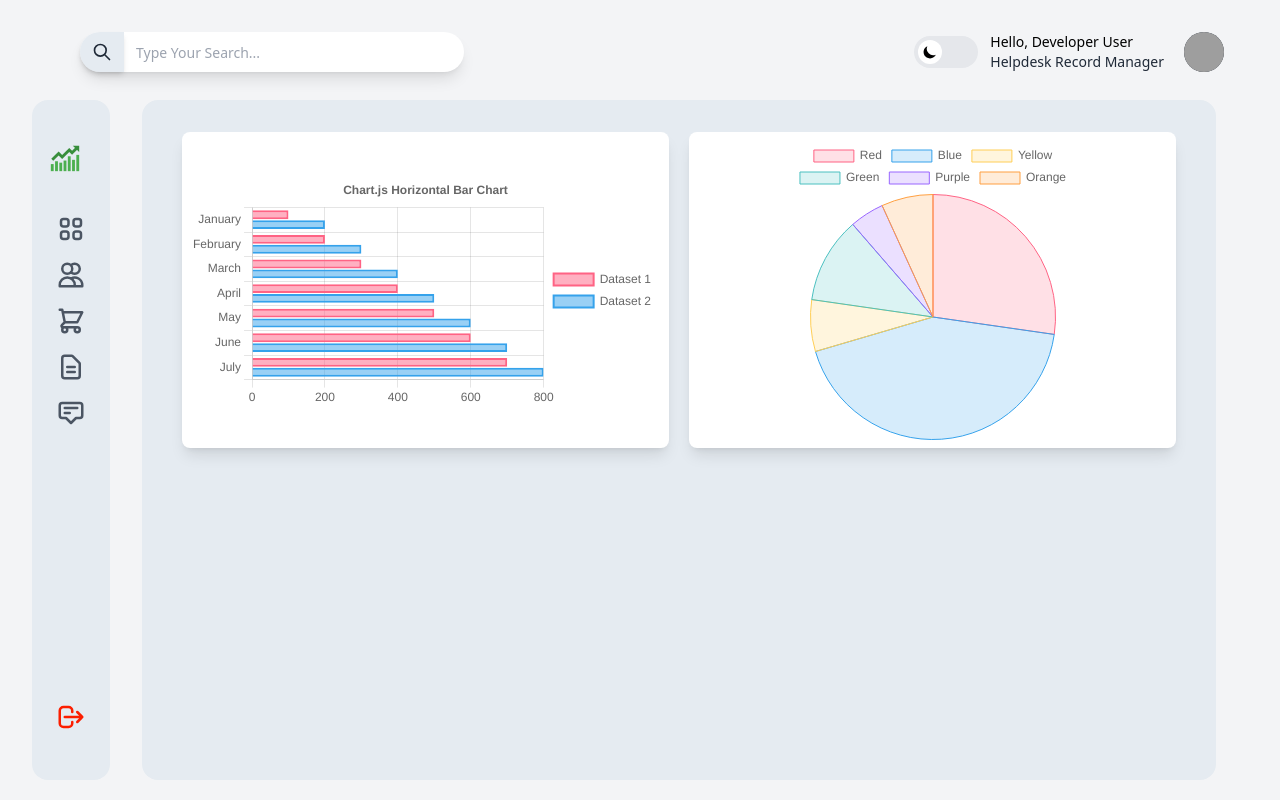
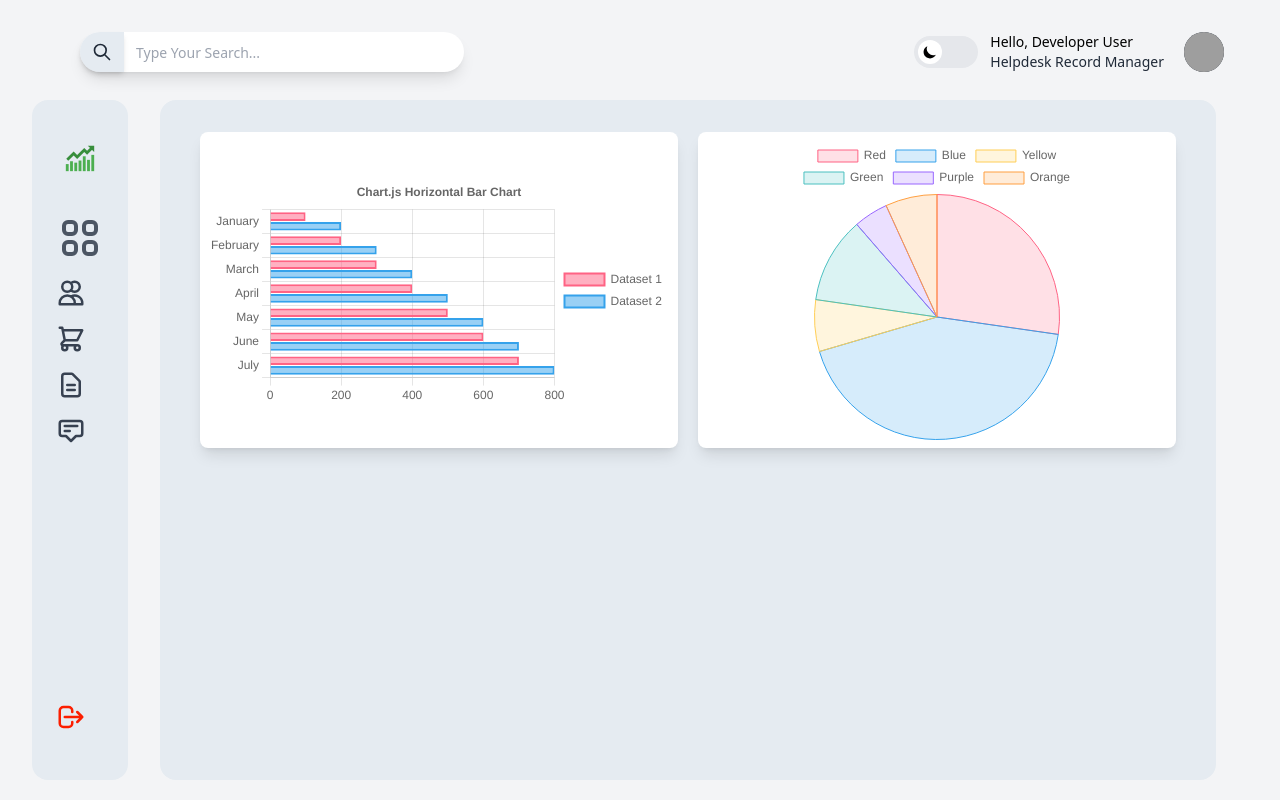
Before and after one commit to Shahnawaz-Muhammad/ctt-dashboard, a React (Vite) app: page / in a window 1280 px wide. Built offline with nearby package versions, Linux system fonts and the light colour scheme; grey boxes are pictures that could not be loaded.

Commit message:
sidebar animation,

```diff
--- a/package.json
+++ b/package.json
@@ -12,6 +12,7 @@
   "dependencies": {
     "@headlessui/react": "^1.7.17",
     "chart.js": "^4.4.0",
+    "framer-motion": "^10.16.4",
     "localforage": "^1.10.0",
     "match-sorter": "^6.3.1",
     "prop-types": "^15.8.1",
--- a/src/components/shared/sidebar/index.jsx
+++ b/src/components/shared/sidebar/index.jsx
@@ -6,6 +6,8 @@ import { Link, useLocation } from "react-router-dom";
 import PropTypes from "prop-types";
 import { useContext, useState } from "react";
 import { ThemeContext } from "../../../context/themeContext";
+
+import { motion } from "framer-motion";
 
 const linkClass =
   "flex items-center gap-2 font-light px-3 py-2 rounded-sm text-base";
@@ -32,7 +34,7 @@ export default function Sidebar() {
       }  lg:px-3 py-10 flex flex-col rounded-2xl justify-between`}
     >
       <div>
-        <div className="flex items-center px-1">
+        <div className="flex items-center justify-center ">
           <FcBullish fontSize={34} />
           {/* <span className="text-neutral-200 text-lg">OpenShop</span> */}
         </div>
@@ -50,17 +52,22 @@ export default function Sidebar() {
       </div>
       <div className="flex flex-col gap-0.5 relative">
         <div
-          className={`${enabled ? "hover:bg-slate-800" : "hover:bg-slate-300"} cursor-pointer text-red-500 , ${linkClass}`}
+          className={` cursor-pointer text-red-500 , ${linkClass}`}
           onMouseEnter={() => setShowLogout(true)}
           onMouseLeave={handleMouseLeave}
         >
           <span>
-            <HiOutlineLogout className="text-red text-3xl" />
+            <HiOutlineLogout className="hover:text-5xl text-3xl transition-all duration-300 text-red" />
           </span>
           {showLogoout && (
-            <span className="bg-greyDark  px-3 py-2 rounded-r-lg shadow-xl absolute left-14 font-semibold">
+            <motion.div
+              initial={{ opacity: 0, x: -15 }}
+              animate={{ opacity: 1, x: 0 }}
+              transition={{ duration: 0.5, delay:.2 }}
+              className={`${enabled ? "bg-gray-600" : "bg-greyDark"}  px-3 py-2 rounded-r-lg shadow-xl absolute left-14 font-semibold`}
+            >
               Logout
-            </span>
+            </motion.div>
           )}
         </div>
       </div>
@@ -75,48 +82,56 @@ function SidebarLink({ link, handleMouseEnter, handleMouseLeave, isHovered }) {
   return (
     <Link
       to={link.path}
-      className={` ${linkClass} relative w-full h-full ${enabled ? "hover:bg-slate-800" : "hover:bg-slate-300"}`}
+      className={` ${linkClass} relative w-full h-full `}
       onMouseEnter={() => handleMouseEnter(link.key)}
       onMouseLeave={handleMouseLeave}
     >
       <div
         className={`${
-          pathname === link.path ? " text-gray-500" : "text-gray-700"
-        }, text-2xl ${enabled ? "text-gray-300" : "text-gray-600"}`}
+          pathname === link.path ? " text-gray-500 text-5xl" : "text-gray-700 text-3xl"
+        } ${enabled ? "text-white" : "text-gray-600"} ${isHovered ? 'text-5xl transition-all duration-300 ' : 'text-3xl transition-all duration-300'}`}
       >
         {link.icon}
       </div>
-      {/* <span className={`${showTitle ? "flex" : "hidden"} bg-greyDark px-3 py-1 rounded-r-lg absolute  left-14`}>{link.label}</span> */}
       {isHovered && (
-        <div className={`${enabled ? "bg-gray-600" : "bg-gray-300"} px-3 py-2 rounded-r-lg shadow-xl absolute top-0 left-14 font-semibold`}>
-          <div className="flex flex-col gap-2 ">
-          <span className="">{link.label}</span>
+        <motion.div
+          initial={{ opacity: 0, x: -15 }}
+          animate={{ opacity: 1, x: 0 }}
+          transition={{ duration: 0.5, delay: 0.2}}
+          className={`${
+            enabled ? "bg-gray-600" : "bg-gray-300"
+          } px-3 py-2 rounded-r-lg shadow-xl absolute top-0 left-14 font-semibold`}
+        >
+          <div className="flex flex-col gap-2 justify-center w-40">
+            <span className="flex justify-center">{link.label}</span>
             {link.subItems && (
-            <div className="mt-3">
+              <div >
                 {link.subItems.map((subItem) => (
-                <Link
+                  <motion.div
                     key={subItem.key}
+                    initial={{ opacity: 0, y: 10 }}
+                    animate={{ opacity: 1, x: 0 }}
+                    transition={{ duration: 0.3, delay: subItem.index * 2 }}
                     to={subItem.path}
                     className={` ${linkClass} ${
                       pathname === subItem.path
                         ? " text-gray-500"
                         : "text-gray-700"
-                    }, relative w-full h-full  text-md ${enabled ? "text-gray-300 hover:bg-gray-500 " : "bg-gray-300 hover:bg-gray-200 text-black"}`}
+                    }, relative w-full h-full flex justify-center text-md ${
+                      enabled
+                        ? "text-gray-300 hover:bg-gray-500 "
+                        : "bg-gray-300 hover:bg-gray-200 text-black"
+                    }`}
                   >
-                  {/* <div
-                    className={` `}
-                  >
-                    {subItem.icon}
-                  </div> */}
                     <span className="rounded-r-lg   left-14 font-semibold">
                       {subItem.label}
                     </span>
-                </Link>
+                  </motion.div>
                 ))}
               </div>
             )}
           </div>
-        </div>
+        </motion.div>
       )}
     </Link>
   );
--- a/src/lib/constants/index.jsx
+++ b/src/lib/constants/index.jsx
@@ -11,25 +11,25 @@ export const DASHBOARD_SIDEBAR_LINKS = [
     key: "dashboard",
     label: "Dashboard",
     path: "/",
-    icon: <HiOutlineViewGrid fontSize={30} />,
+    icon: <HiOutlineViewGrid   />,
     subItems: [
       {
         key: "dashboard-subpage-1",
-        label: "Subpage",
+        label: "Subpage 11" ,
         path: "/subpage-1",
-        icon: <HiOutlineViewGrid fontSize={24} />,
+        icon: <HiOutlineViewGrid  />,
       },
       {
         key: "dashboard-subpage-2",
-        label: "Subpage",
+        label: "Subpage 12",
         path: "/subpage-2",
-        icon: <HiOutlineViewGrid fontSize={24} />,
+        icon: <HiOutlineViewGrid  />,
       },
       {
         key: "dashboard-subpage-3",
-        label: "Subpage",
+        label: "Subpage 12",
         path: "/subpage-3",
-        icon: <HiOutlineViewGrid fontSize={24} />,
+        icon: <HiOutlineViewGrid  />,
       },
     ],
   },
@@ -37,24 +37,24 @@ export const DASHBOARD_SIDEBAR_LINKS = [
     key: "customers",
     label: "Customers",
     path: "/customers",
-    icon: <HiOutlineUsers fontSize={30} />,
+    icon: <HiOutlineUsers  />,
   },
   {
     key: "orders",
     label: "Orders",
     path: "/orders",
-    icon: <HiOutlineShoppingCart fontSize={30} />,
+    icon: <HiOutlineShoppingCart  />,
   },
   {
     key: "transactions",
     label: "Transactions",
     path: "/transactions",
-    icon: <HiOutlineDocumentText fontSize={30} />,
+    icon: <HiOutlineDocumentText  />,
   },
   {
     key: "messages",
     label: "Messages",
     path: "/messages",
-    icon: <HiOutlineAnnotation fontSize={30} />,
+    icon: <HiOutlineAnnotation  />,
   },
 ];
--- a/src/pages/dashboard/index.jsx
+++ b/src/pages/dashboard/index.jsx
@@ -11,12 +11,12 @@ const Dashboard = () => {
         <div className="w-full ">
           <div className="flex flex-col gap-3 col-span-3 mt-3 ">
             <div className="w-full flex flex-col lg:flex-row gap-5 ">
-              <div className={`${enabled ? "bg-gray-400" :"bg-white"} p-2 rounded-lg shadow-lg w-full lg:w-1/2`}>
+              <div className={`${enabled ? "bg-slate-300" :"bg-white"} p-2 rounded-lg shadow-lg w-full lg:w-1/2`}>
                 {/* <div className="w-full flex justify-center items-center h-full"> */}
                   <BarChart />
                 {/* </div> */}
               </div>
-              <div className={`${enabled ? "bg-gray-400" :"bg-white"} p-2 rounded-lg shadow-lg w-full lg:w-1/2`}>
+              <div className={`${enabled ? "bg-slate-300" :"bg-white"} p-2 rounded-lg shadow-lg w-full lg:w-1/2`}>
                 {/* <div className="w-full flex justify-center items-center h-full"> */}
                   <PieChart  />
                 {/* </div> */}
```
Also changed, not shown: 1 other file (tests, documents, lock files or other folders). Lines whose indentation alone changed are shown as unchanged.
